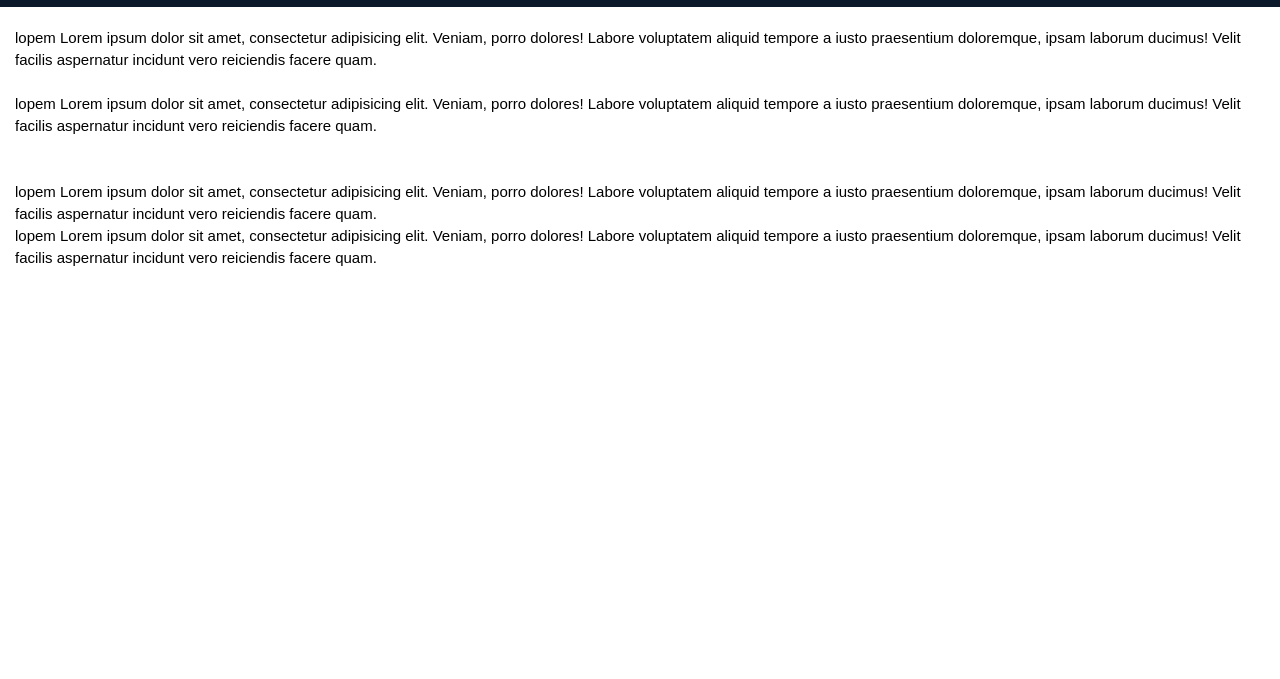
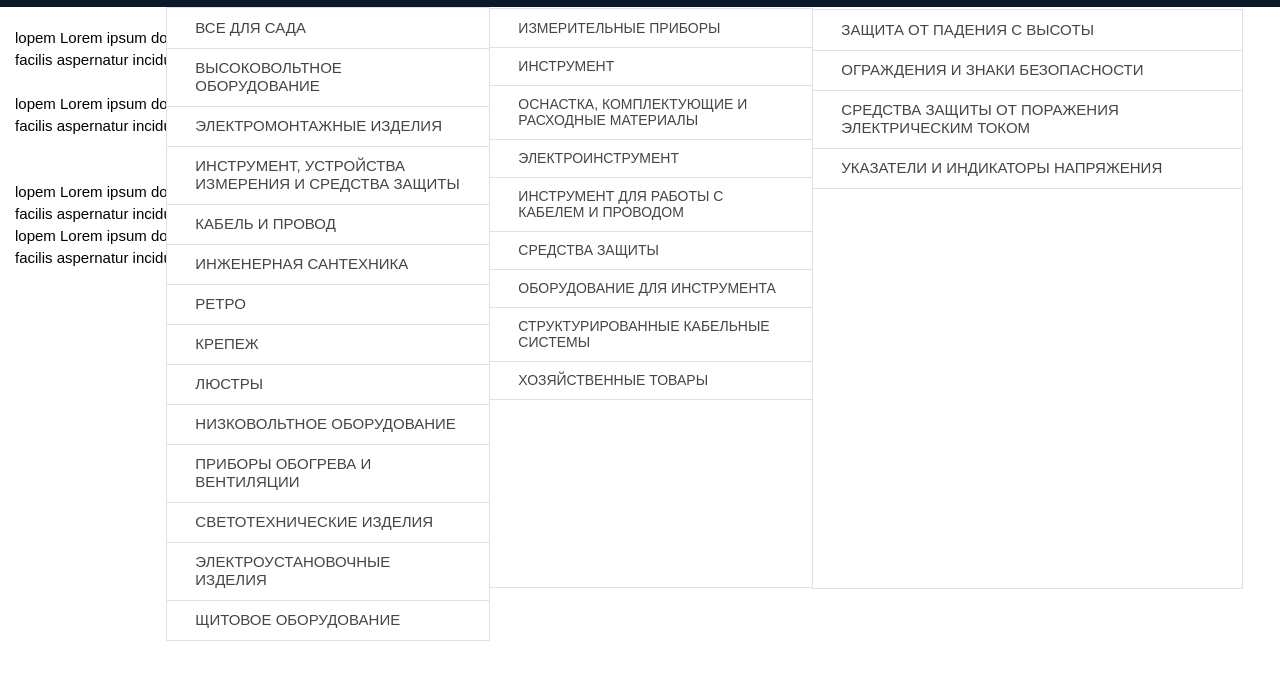
Before and after one commit to Roman2444/catalog-test, a plain HTML site: page index.html in a window 1280 px wide. Shown: the part 155-834 px from the top of the page. Drawn offline with Linux system fonts and the light colour scheme; a web font is replaced by a local one.

Commit message:
corrected positions left 100%, min-height 580

```diff
--- a/css/style.css
+++ b/css/style.css
@@ -437,16 +437,6 @@ body {
 }
 
 
-/* временно отлючил стили для меню*/
-/* ========================= */
-/* .sub-menu-list {
-    display: none;
-} */
-
-.sub-sub-menu-list {
-    display: none;
-}
-
 /* стилизация выпадающего меню */
 /* ============================ */
 
@@ -482,11 +472,11 @@ body {
     position:absolute;
     display: none;
     width: 324px;
-    /* min-height: 575px; */
+    min-height: 580px;
     background-color: #ffffff;
     /* z-index: 1; */
     top: 0px;
-    left: 323px;
+    left: 100%;
     padding: 0px;
     margin: 0px;
 
@@ -499,18 +489,21 @@ body {
     position:absolute;
     display: none;
     width: 431px;
+    min-height: 580px;
     background-color: #ffffff;
     /* z-index: 1; */
     top: 0px;
-    left: 323px;
+    left: 100%;
     padding: 0px;
     margin: 0px;
 
     border: 1px solid #DCE1E6;
 }
 
-.sub-menu-list  a {
+.sub-menu-list a {
     display: block;
+    border-bottom: 1px solid #DCE1E6;
+    margin-bottom: -1px;
 
     color: #454545;
     font-size: 15px;
@@ -528,7 +521,6 @@ body {
     font-size: 14px;
     line-height: 16px;
     font-weight: 400;
-
 }
 
 /* активация скрытых списков */
@@ -547,3 +539,9 @@ body {
 .sub-menu-list  a:hover {
     background-color: #DCE1E6;
 }
+
+ .sub-menu-list,
+ .sub-sub-menu-list,
+ .sub-sub-sub-menu-list {
+    display: block;
+}
```
Also changed, not shown: img/image 34.jpg (added), img/image 34.png (added).
